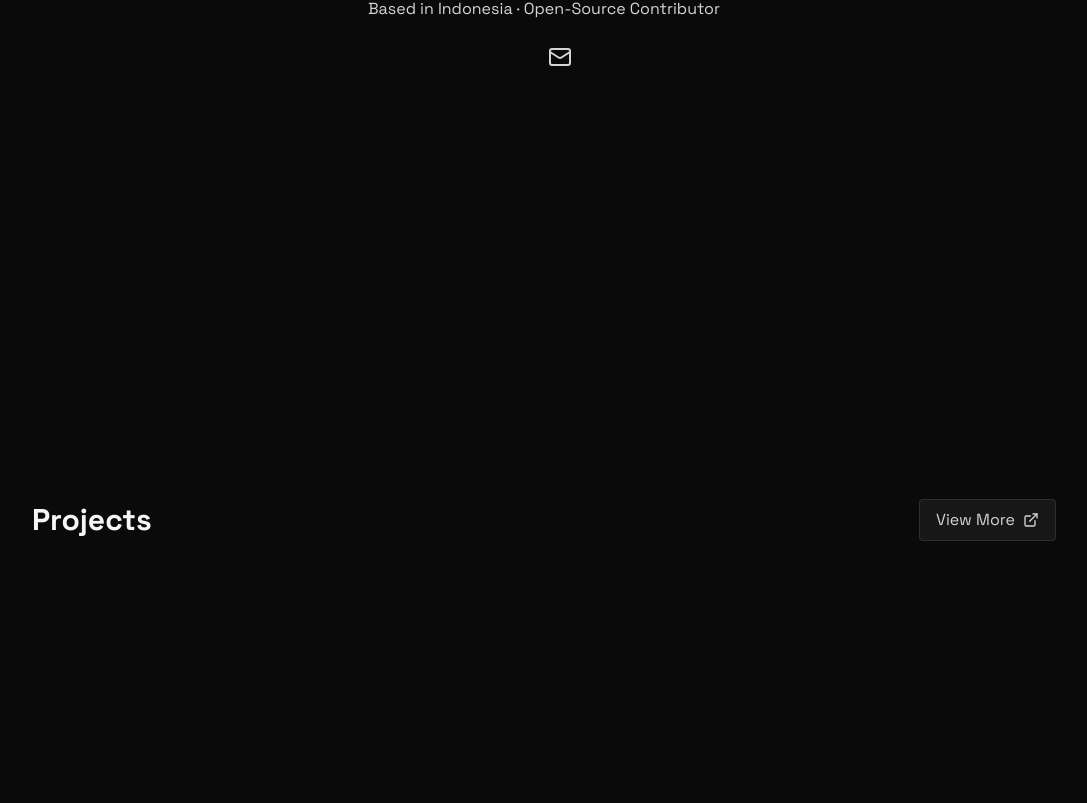
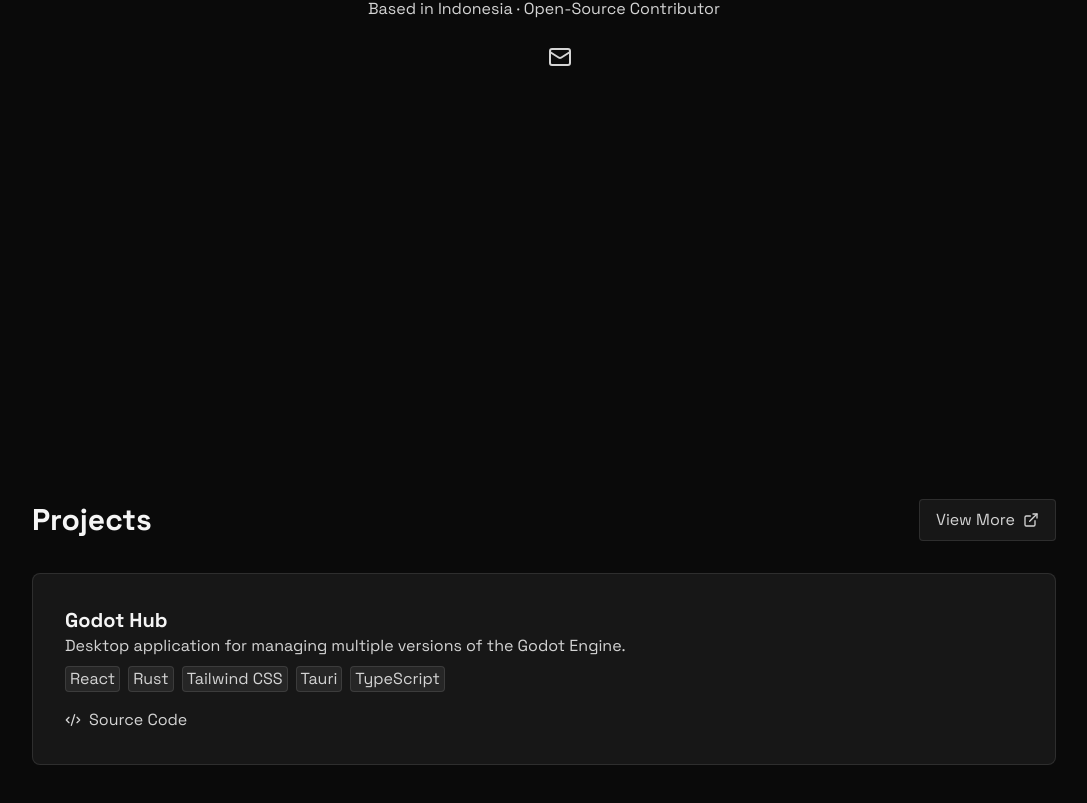
Before and after one commit to darwinbillian/darwinbillian.github.io, a Next.js app: page / in a window 1280 px wide. Shown: the part 429-1232 px from the top of the page, without its empty margins (96-1183 px from the left). Before the commit the page ends 1098 px from the top, so only its background shows below. Built offline with nearby package versions, Linux system fonts and the light colour scheme; some icons are missing.

Commit message:
feat(home): add godot-hub to projects section

```diff
--- a/src/app/page.tsx
+++ b/src/app/page.tsx
@@ -1,5 +1,5 @@
 import { SiGithub } from "@icons-pack/react-simple-icons";
-import { LucideExternalLink, LucideMail } from "lucide-react";
+import { LucideCodeXml, LucideExternalLink, LucideMail } from "lucide-react";
 
 export default function Home() {
   return (
@@ -60,6 +60,42 @@ function Projects() {
             <LucideExternalLink size={16} />
           </a>
         </div>
+        <div className="mt-8 flex flex-col gap-6">
+          <div className="p-8 border border-white/10 bg-neutral-900 rounded-lg">
+            <h3 className="text-xl font-bold text-neutral-100">Godot Hub</h3>
+            <p>
+              Desktop application for managing multiple versions of the Godot
+              Engine.
+            </p>
+            <div className="mt-2 flex flex-wrap gap-2">
+              <span className="px-1 border border-white/10 bg-neutral-800 rounded">
+                React
+              </span>
+              <span className="px-1 border border-white/10 bg-neutral-800 rounded">
+                Rust
+              </span>
+              <span className="px-1 border border-white/10 bg-neutral-800 rounded">
+                Tailwind CSS
+              </span>
+              <span className="px-1 border border-white/10 bg-neutral-800 rounded">
+                Tauri
+              </span>
+              <span className="px-1 border border-white/10 bg-neutral-800 rounded">
+                TypeScript
+              </span>
+            </div>
+            <div className="mt-4 flex gap-4">
+              <a
+                href="https://github.com/darwinbillian/godot-hub"
+                target="_blank"
+                className="flex items-center gap-2 hover:text-neutral-100 hover:underline"
+              >
+                <LucideCodeXml size={16} />
+                Source Code
+              </a>
+            </div>
+          </div>
+        </div>
       </section>
     </div>
   );
```
